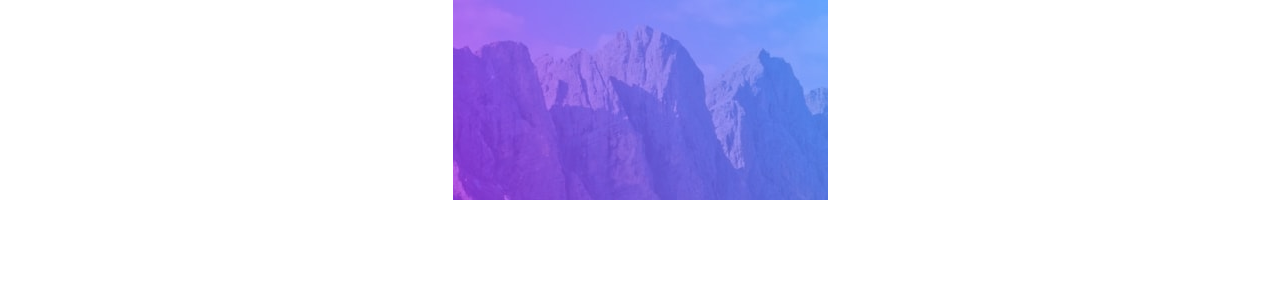
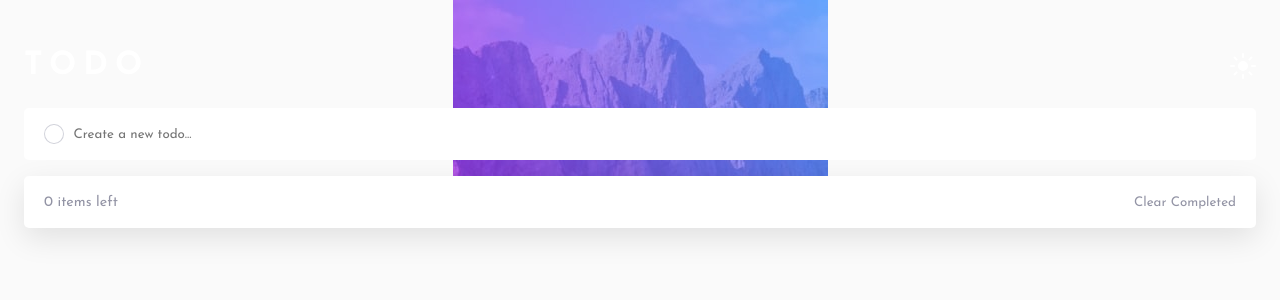
Before and after one commit to leo-jcq/todo-app, a React (Vite) app: page / in a window 1280 px wide. Shown: the top 300 px of the page. Built offline with nearby package versions, Linux system fonts and the light colour scheme.

Commit message:
✨ add todos features

```diff
--- /dev/null
+++ b/src/components/AddTodo/AddTodo.scss
@@ -0,0 +1,41 @@
+.addTodo {
+    width: 100%;
+    height: 52px;
+
+    background-color: var(--card-bg);
+
+    display: flex;
+    gap: 10px;
+    align-items: center;
+
+    padding: 0 20px;
+
+    border-radius: 5px;
+
+    margin-bottom: 16px;
+
+    & .circle {
+        width: 20px;
+        height: 20px;
+
+        border: 1px solid var(--light-grayish-blue);
+        border-radius: 50%;
+
+        display: block;
+    }
+
+    & input {
+        width: 100%;
+        height: 100%;
+
+        background-color: transparent;
+
+        border: none;
+
+        color: var(--text-primary);
+
+        &::placeholder {
+            color: --text-secondary;
+        }
+    }
+}
--- /dev/null
+++ b/src/components/AddTodo/AddTodo.tsx
@@ -0,0 +1,36 @@
+import { ChangeEvent, FC, KeyboardEvent, useState } from 'react';
+import './AddTodo.scss';
+
+interface AddTodoProps {
+    addTodo: (description: string) => void;
+}
+
+const AddTodo: FC<AddTodoProps> = ({ addTodo }) => {
+    const [text, setText] = useState('');
+
+    const handleTextChange = (e: ChangeEvent<HTMLInputElement>) => {
+        setText(e.target.value);
+    };
+
+    const handleKeyDown = (e: KeyboardEvent<HTMLInputElement>) => {
+        if (e.key === 'Enter' && text != '') {
+            addTodo(text);
+            setText('');
+        }
+    };
+
+    return (
+        <div className="addTodo">
+            <span className="circle"></span>
+            <input
+                type="text"
+                placeholder="Create a new todo..."
+                value={text}
+                onChange={handleTextChange}
+                onKeyDown={handleKeyDown}
+            />
+        </div>
+    );
+};
+
+export default AddTodo;
--- a/src/components/Header/Header.scss
+++ b/src/components/Header/Header.scss
@@ -5,12 +5,14 @@
     justify-content: space-between;
     align-items: center;
 
+    margin-bottom: 26px;
+
     & .name {
         font-size: 2em;
         font-weight: 700;
         letter-spacing: 7px;
         text-transform: uppercase;
-        color: hsl(0, 0, 100%);
+        color: white;
     }
 
     & .themeSwitch {
--- a/src/components/Header/Header.tsx
+++ b/src/components/Header/Header.tsx
@@ -1,15 +1,15 @@
 import { FC } from 'react';
-import './Header.scss';
-import { isLightTeme, useTheme, useThemeUpdate } from '../../contexts/ThemeContext';
 import iconMoon from '../../assets/icon-moon.svg';
 import iconSun from '../../assets/icon-sun.svg';
+import { isLightTeme, useTheme, useThemeUpdate } from '../../contexts/ThemeContext';
+import './Header.scss';
 
 const Header: FC = () => {
     const theme = useTheme();
     const themeUpdate = useThemeUpdate();
 
     return (
-        <header className='header'>
+        <header className="header">
             <span className="name">Todo</span>
             <button className="themeSwitch" onClick={themeUpdate}>
                 <img src={isLightTeme(theme) ? iconSun : iconMoon} alt="" />
--- a/src/components/Main/Main.scss
+++ b/src/components/Main/Main.scss
@@ -3,6 +3,7 @@
 
     padding: 50px 24px;
 
+    background-color: var(--main-bg);
     background-position: top;
     background-repeat: no-repeat;
     background-size: 100% contain;
--- a/src/components/Main/Main.tsx
+++ b/src/components/Main/Main.tsx
@@ -1,18 +1,52 @@
 import { FC, useState } from 'react';
+import AddTodo from '../AddTodo/AddTodo';
 import Header from '../Header/Header';
+import Todos from '../TodoList/TodoList';
 import './Main.scss';
 
-interface Todo {
-    text: string;
+export type TodoType = {
+    id: string;
+    description: string;
     completed: boolean;
-}
+};
 
 const Main: FC = () => {
-    const [todoList, setTodoList] = useState<Todo[]>([]);
+    const [todoList, setTodoList] = useState<TodoType[]>([]);
+
+    const addTodo = (description: string) => {
+        const newTodo: TodoType = {
+            id: Date.now().toString() + description,
+            description: description,
+            completed: false
+        };
+        console.log(newTodo.id);
+        setTodoList((prevTodoList) => [...prevTodoList, newTodo]);
+    };
+
+    const removeTodo = (id: string) => {
+        setTodoList((prevTodoList) => prevTodoList.filter((todo) => todo.id !== id));
+    };
+
+    const completeTodo = (id: string) => {
+        setTodoList((prevTodoList) =>
+            prevTodoList.map((todo) => ({ ...todo, completed: todo.id === id && !todo.completed }))
+        );
+    };
+
+    const clearCompleted = () => {
+        setTodoList((prevTodoList) => prevTodoList.filter((todo) => !todo.completed));
+    };
 
     return (
         <main className="main">
             <Header />
+            <AddTodo addTodo={addTodo} />
+            <Todos
+                todoList={todoList}
+                removeTodo={removeTodo}
+                completeTodo={completeTodo}
+                clearCompleted={clearCompleted}
+            />
         </main>
     );
 };
--- /dev/null
+++ b/src/components/Todo/Todo.scss
@@ -0,0 +1,88 @@
+.todo {
+    width: 100%;
+    height: 52px;
+
+    display: flex;
+    justify-content: space-between;
+    align-items: center;
+
+    padding: 0 20px;
+
+    border-bottom: 1px solid var(--light-grayish-blue);
+
+    & .left {
+        display: flex;
+        gap: 10px;
+        align-items: center;
+    }
+
+    & .complete {
+        width: 20px;
+        height: 20px;
+
+        border: 1px solid var(--light-grayish-blue);
+        border-radius: 50%;
+
+        background-color: transparent;
+
+        cursor: pointer;
+
+        display: flex;
+        justify-content: center;
+        align-items: center;
+
+        & img {
+            width: 11px;
+            height: 9px;
+        }
+
+        /* TODO: rtemettre dans responsive
+        &:hover {
+
+            position: relative;
+
+            border: none;
+
+            background-image: var(--check-background);
+
+            &::before {
+                content: "";
+
+                width: calc(100% - 3px);
+                height: calc(100% - 3px);
+
+                border-radius: 50%;
+
+                background-color: var(--card-bg);
+
+                position: absolute;
+                top: 50%;
+                left: 50%;
+                transform: translate(-50%, -50%);
+            }
+        } */
+    }
+
+    & .description {
+        color: var(--text-primary);
+    }
+
+    & .delete {
+        width: 18px;
+        height: 18px;
+
+        background-color: transparent;
+
+        border: none;
+
+        cursor: pointer;
+    }
+
+    &.completed {
+        & .complete {
+            border: none;
+
+            background-image: var(--check-background);
+        }
+    }
+}
--- /dev/null
+++ b/src/components/Todo/Todo.tsx
@@ -0,0 +1,42 @@
+import { FC, useMemo } from 'react';
+import iconCheck from '../../assets/icon-check.svg';
+import iconCross from '../../assets/icon-cross.svg';
+import { TodoType } from '../Main/Main';
+import './Todo.scss';
+
+interface TodoProps {
+    todo: TodoType;
+    removeTodo: (id: string) => void;
+    completeTodo: (id: string) => void;
+}
+
+const Todo: FC<TodoProps> = ({ todo, removeTodo, completeTodo }) => {
+    const className = useMemo(
+        () => 'todo' + (todo.completed ? ' completed' : ''),
+        [todo.completed]
+    );
+
+    const handleRemove = () => {
+        removeTodo(todo.id);
+    };
+
+    const handleComplete = () => {
+        completeTodo(todo.id);
+    };
+
+    return (
+        <div className={className}>
+            <div className="left">
+                <button className="complete" onClick={handleComplete}>
+                    {todo.completed && <img src={iconCheck} alt="Complete" />}
+                </button>
+                <span className="description">{todo.description}</span>
+            </div>
+            <button className="delete" onClick={handleRemove}>
+                <img src={iconCross} alt="Delete" />
+            </button>
+        </div>
+    );
+};
+
+export default Todo;
--- /dev/null
+++ b/src/components/TodoList/TodoList.scss
@@ -0,0 +1,40 @@
+.todos {
+    width: 100%;
+
+    background-color: var(--card-bg);
+
+    border-radius: 5px;
+
+    display: flex;
+    flex-direction: column;
+    justify-content: center;
+    align-items: center;
+
+    box-shadow: 0 10px 30px rgba(0, 0, 0, 0.1);
+
+    & .infos {
+        height: 52px;
+        width: 100%;
+
+        padding: 0 20px;
+
+        display: flex;
+        justify-content: space-between;
+        align-items: center;
+
+        font-size: 0.9em;
+        color: var(--text-secondary);
+
+        & .clear {
+            background-color: transparent;
+
+            border: none;
+
+            color: var(--text-secondary);
+        }
+    }
+
+    & .todo:last-child {
+        border-bottom: none !important;
+    }
+}
--- /dev/null
+++ b/src/components/TodoList/TodoList.tsx
@@ -0,0 +1,36 @@
+import { FC, useMemo } from 'react';
+import { TodoType } from '../Main/Main';
+import Todo from '../Todo/Todo';
+import './TodoList.scss';
+
+interface TodoListProps {
+    todoList: TodoType[];
+    removeTodo: (id: string) => void;
+    completeTodo: (id: string) => void;
+    clearCompleted: () => void;
+}
+
+const TodoList: FC<TodoListProps> = ({ todoList, removeTodo, completeTodo, clearCompleted }) => {
+    const itemsLeft = useMemo(() => todoList.filter((todo) => !todo.completed).length, [todoList]);
+
+    return (
+        <div className="todos">
+            {todoList.map((todo) => (
+                <Todo
+                    key={todo.id}
+                    todo={todo}
+                    removeTodo={removeTodo}
+                    completeTodo={completeTodo}
+                />
+            ))}
+            <div className="infos">
+                <span className="items">{itemsLeft} items left</span>
+                <button className="clear" onClick={clearCompleted}>
+                    Clear Completed
+                </button>
+            </div>
+        </div>
+    );
+};
+
+export default TodoList;
```
